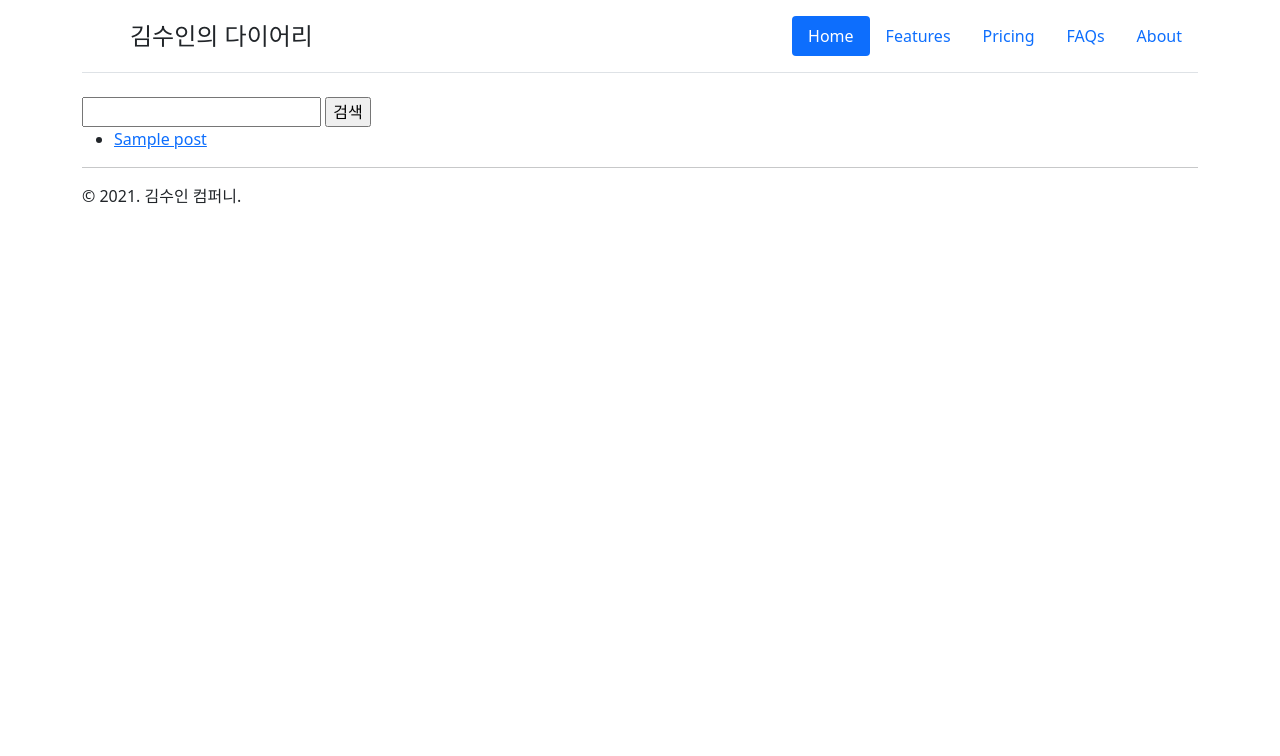
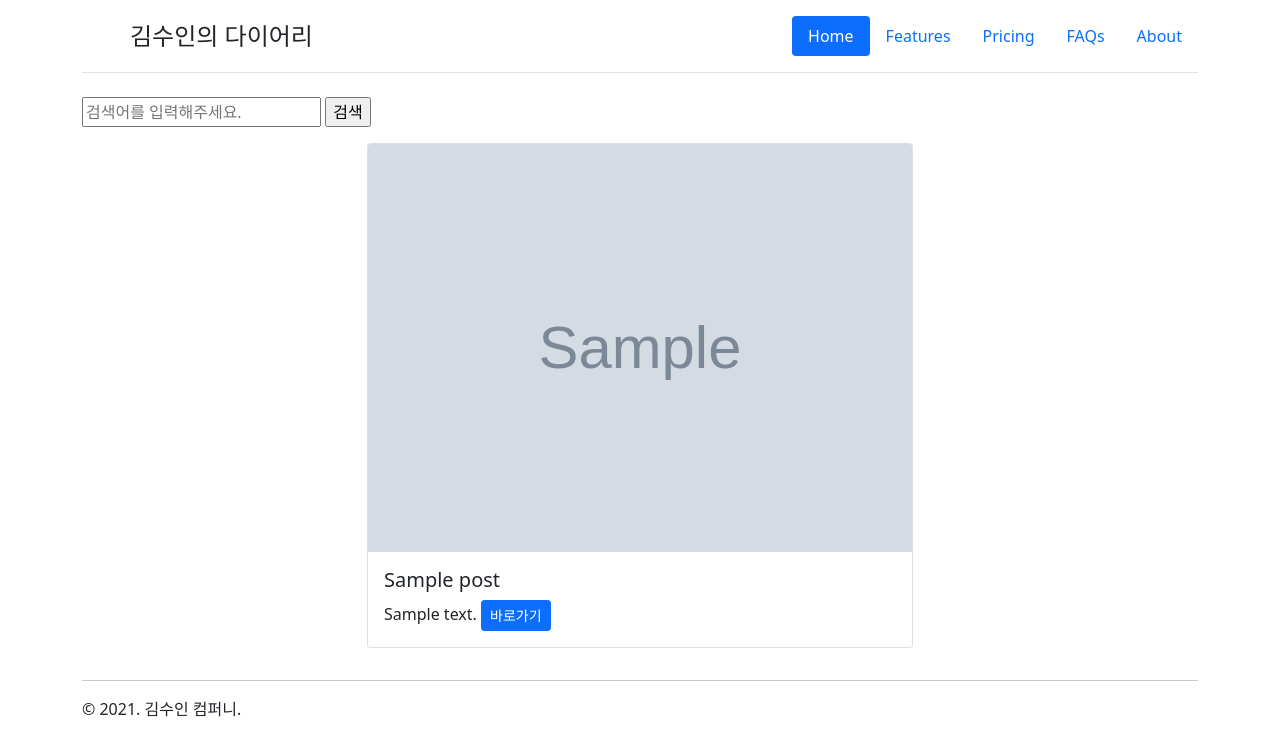
Before and after one commit to soo-github/devops_cloud, a Django app: page /diary/ in a window 1280 px wide. Shown: the top 756 px of the page. Run offline with Django 3.2, Linux system fonts and the light colour scheme; tables that the repository leaves empty hold one stand-in row (values such as "Sample post"); grey boxes marked "Sample" are stand-in pictures.

Commit message:
부트스트랩5 템플릿 스타일 개선

```diff
--- a/mydjango17/diary/templates/diary/layout.html
+++ b/mydjango17/diary/templates/diary/layout.html
@@ -9,6 +9,9 @@
 
     <link rel="stylesheet" href="https://cdn.jsdelivr.net/npm/bootstrap@5.1.3/dist/css/bootstrap.min.css">
     <script src="https://cdn.jsdelivr.net/npm/bootstrap@5.1.3/dist/js/bootstrap.min.js"></script>
+    <style>
+        body{padding-bottom: 1em;}
+    </style>
 
 </head>
 <body>
--- a/mydjango17/diary/templates/diary/post_detail.html
+++ b/mydjango17/diary/templates/diary/post_detail.html
@@ -6,9 +6,9 @@
     <p>
         태그:
         {% for tag in tag_list %}
-            <span class="badge bg-success">
+            <a href="{% url "diary:tag_detail" tag.name %}" class="badge bg-success">
                 {{ tag.name }}
-            </span>
+            </a>
         {% endfor %}
     </p>
 
--- a/mydjango17/diary/templates/diary/post_list.html
+++ b/mydjango17/diary/templates/diary/post_list.html
@@ -2,18 +2,26 @@
 
 {% block content %}
     <form action="" method="get">
-        <input type="text" name="query" value="{{ request.GET.query }}">
+        <input type="text" name="query" value="{{ request.GET.query }}"
+        placeholder="검색어를 입력해주세요.">
         <input type="submit" value="검색">
     </form>
 
-    <ul>
+    <div class="row" style="margin-top: 1em;">
         {% for post in post_list %}
-            <li>
-                <a href="{% url "diary:post_detail" post.pk %}">
-                    {{ post.title }}
-                </a>
-
-            </li>
+            <div class="col-sm-6 offset-sm-3" style="margin-bottom: 1em;">
+                <div class="card">
+                    <img src="{{ post.photo.url }}"
+                         alt="{{ post.title }}" class="card-img-top">
+                    <div class="card-body">
+                        <h5 class="card-title">{{ post.title }}</h5>
+                        {{ post.content|truncatewords:20 }}
+                        <a href="{% url "diary:post_detail" post.pk %}" class="btn btn-sm btn-primary">
+                            바로가기
+                        </a>
+                    </div>
+                </div>
+            </div>
         {% endfor %}
-    </ul>
+    </div>
 {% endblock %}
--- a/mydjango17/diary/urls.py
+++ b/mydjango17/diary/urls.py
@@ -6,5 +6,6 @@ app_name = "diary"
 
 urlpatterns = [
     path('', views.post_list, name="post_list"),
-    path('<int:pk>/',views.post_detail, name="post_detail")
+    path('<int:pk>/',views.post_detail, name="post_detail"),
+    path("tags/<str:tag_name>/", views.tag_detail, name="tag_detail"),
 ]
--- a/mydjango17/diary/views.py
+++ b/mydjango17/diary/views.py
@@ -1,6 +1,16 @@
 from django.http import HttpRequest, HttpResponse
 from django.shortcuts import render
 from diary.models import Post
+
+
+def tag_detail(request: HttpRequest, tag_name: str) -> HttpResponse:
+    qs = Post.objects.all()
+    qs = qs.filter(tag_set__name=tag_name)
+
+    return render(request, "diary/tag_detail.html",{
+        "tag_name": tag_name,
+        "post_list": qs,
+    })
 
 
 def post_list(request: HttpRequest) -> HttpResponse:
```
Also changed, not shown: mydjango17/diary/templates/diary/tag_detail.html (added, +15 -0 lines), 1 other file.
